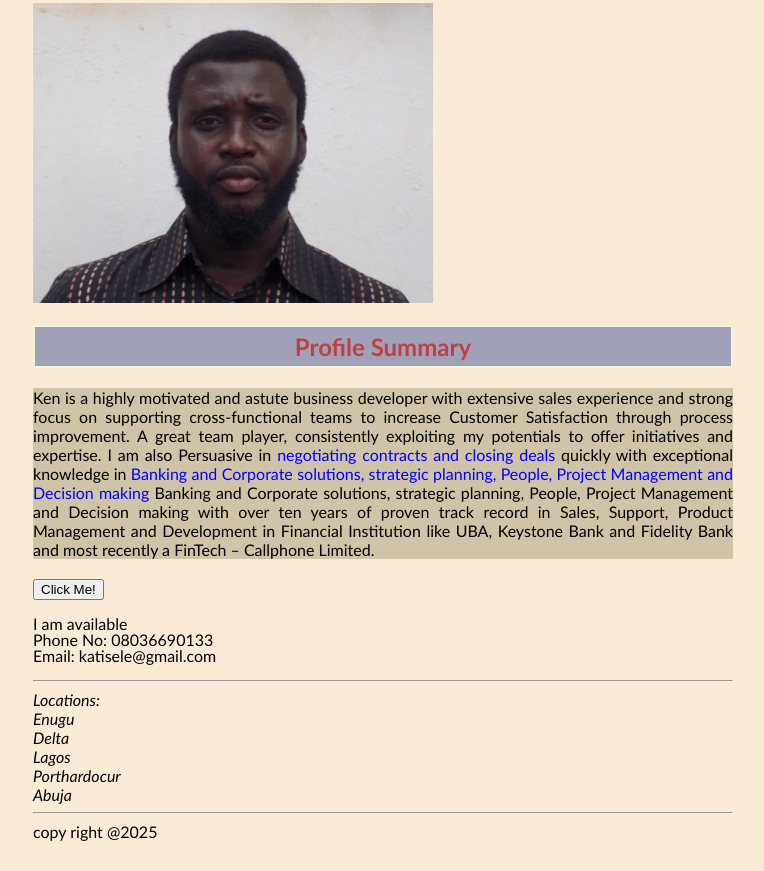
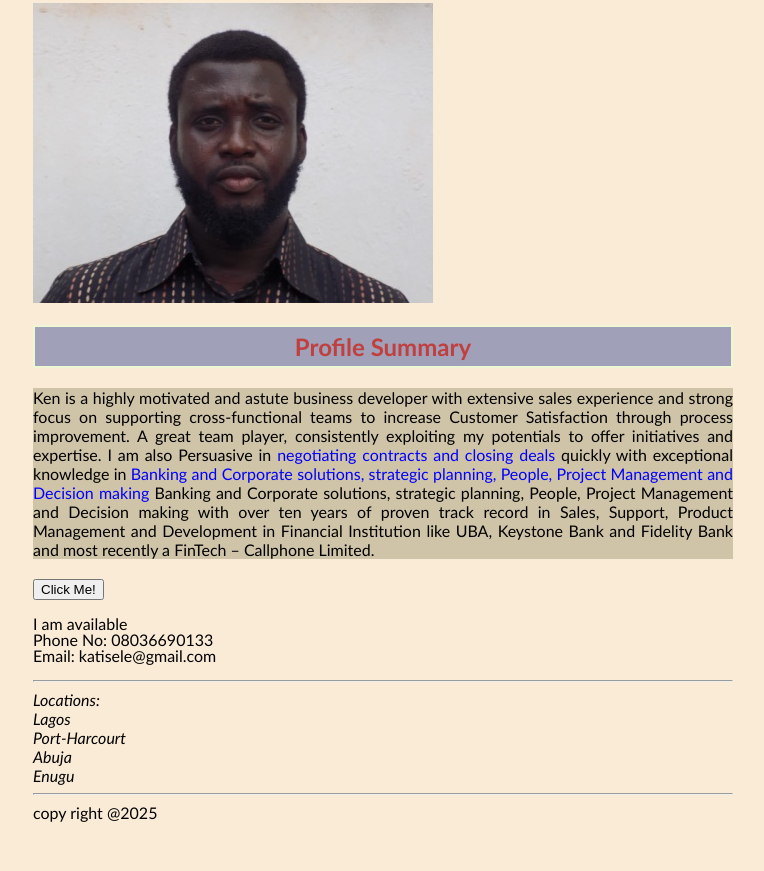
Before and after one commit to katisele/kens_portfolio, a plain HTML site: page index.html in a window 1280 px wide. Shown: the part 240-1111 px from the top of the page, without its empty margins (257-1021 px from the left). Drawn offline with Linux system fonts and the light colour scheme.

Commit message:
location

```diff
--- a/index.html
+++ b/index.html
@@ -67,7 +67,7 @@
     </script>
     <hr>
     <address>
-        Locations: <br> Enugu <br> Delta <br> Lagos <br> Porthardocur <br> Abuja<br>
+        Locations:<br> Lagos <br> Port-Harcourt <br> Abuja<br> Enugu <br>
     </address>
     <hr>
 
```
